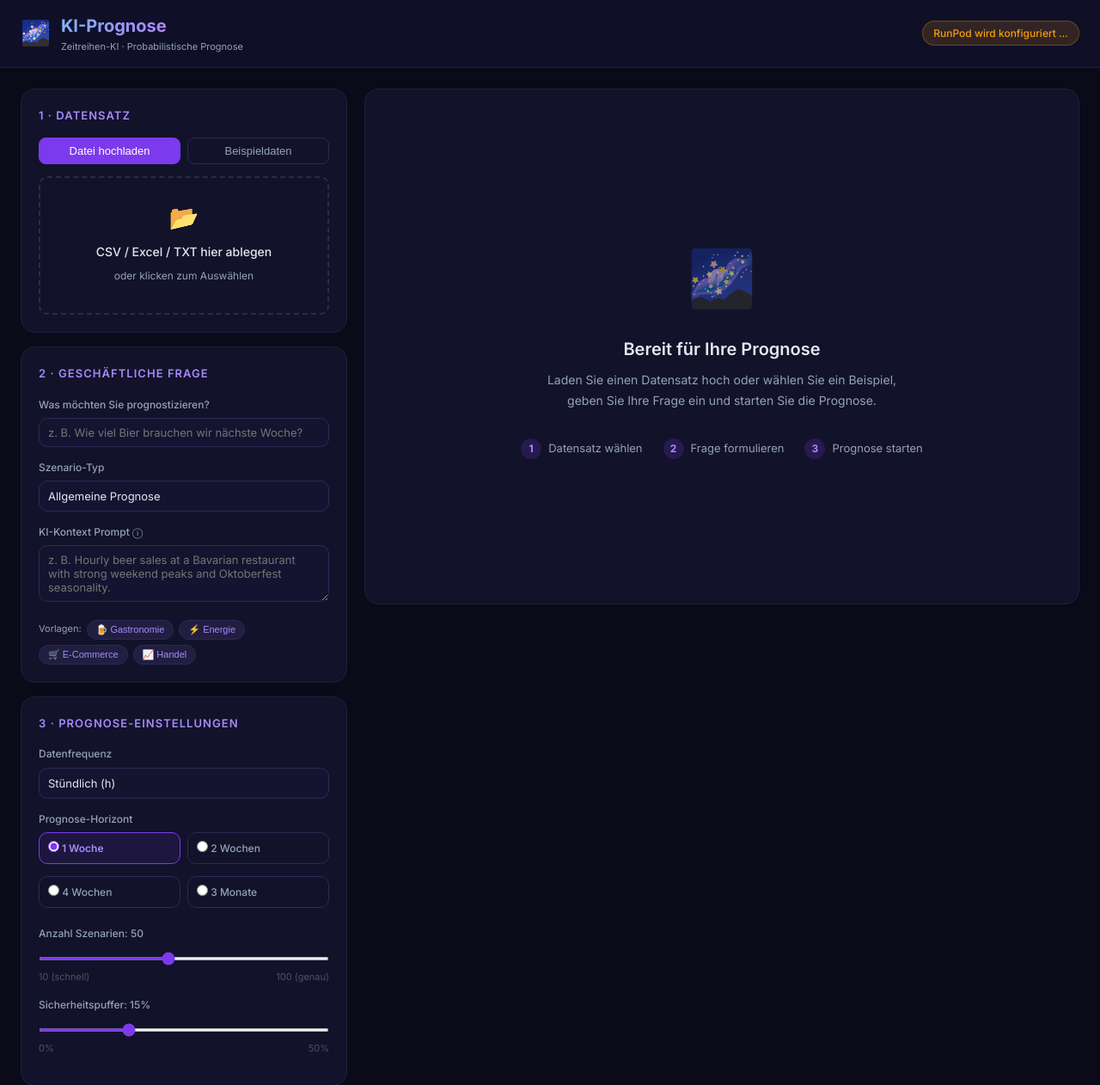
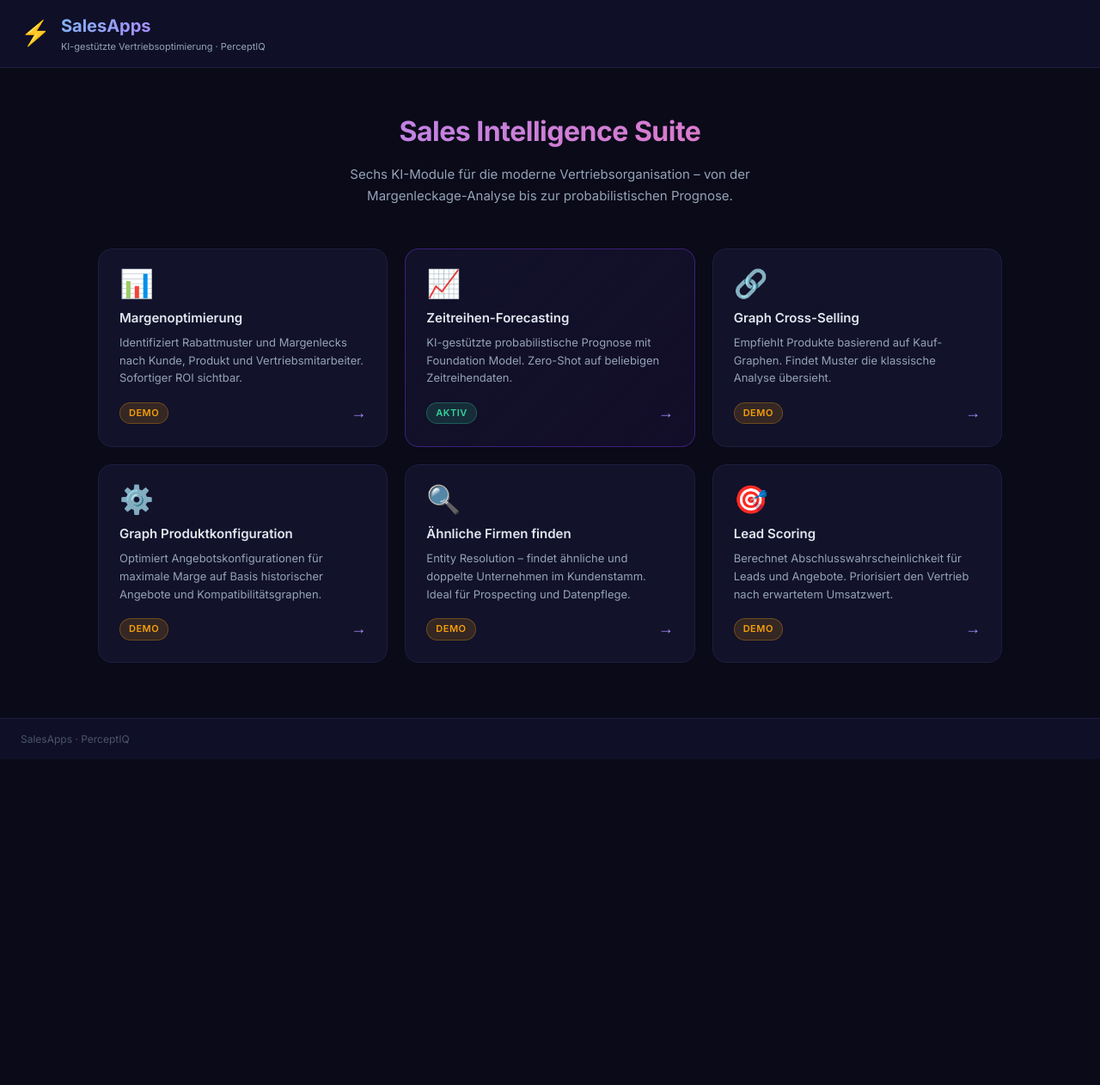
Before and after one commit to SalesIntelligence-Dev/SalesApps, a Flask app: page / in a window 1280 px wide. Shown: the top 1262 px of the page at 86% size. After the commit the page ends 883 px from the top, so only its background shows below. Run offline with Flask 3, Linux system fonts and the light colour scheme; data that the repository does not hold is empty; some libraries are stand-ins or nearby versions.

Commit message:
Add SalesApps homepage with 6 tiles, back navigation, placeholder routes
- home.html: neue Startseite mit 6 Kacheln im Dark-Theme
- coming_soon.html: Platzhalter für noch nicht implementierte Apps
- index.html: Zurück-Navigation zur Übersicht
- style.css: home-grid, home-card, status-badge, back-nav Styles
- app.py: / → home, /forecasting → Aurora-App, 5 Platzhalter-Routes

Co-Authored-By: Claude Sonnet 4.6 <noreply@anthropic.com>

```diff
--- a/app.py
+++ b/app.py
@@ -184,8 +184,38 @@ def _run_forecast_job(job_id: str, df: pd.DataFrame, params: dict):
 # ── Routes ────────────────────────────────────────────────────────────────
 
 @app.route("/")
+def home():
+    return render_template("home.html")
+
+
+@app.route("/forecasting")
 def index():
     return render_template("index.html")
+
+
+@app.route("/margenoptimierung")
+def margenoptimierung():
+    return render_template("coming_soon.html", app_name="Margenoptimierung", icon="📊")
+
+
+@app.route("/cross-selling")
+def cross_selling():
+    return render_template("coming_soon.html", app_name="Graph Cross-Selling", icon="🔗")
+
+
+@app.route("/konfiguration")
+def konfiguration():
+    return render_template("coming_soon.html", app_name="Graph Produktkonfiguration", icon="⚙️")
+
+
+@app.route("/retrieval")
+def retrieval():
+    return render_template("coming_soon.html", app_name="Ähnliche Firmen finden", icon="🔍")
+
+
+@app.route("/lead-scoring")
+def lead_scoring():
+    return render_template("coming_soon.html", app_name="Lead Scoring", icon="🎯")
 
 
 @app.route("/api/health")
--- a/static/css/style.css
+++ b/static/css/style.css
@@ -423,6 +423,119 @@ footer {
   font-size: 11px; color: var(--muted);
 }
 
+/* ══════════════════════════════════════════════════════
+   SALESAPPS – HOMEPAGE
+   ══════════════════════════════════════════════════════ */
+
+.home-main {
+  flex: 1; max-width: 1100px; margin: 0 auto;
+  padding: 48px 24px 64px;
+  width: 100%;
+}
+
+.home-hero {
+  text-align: center; margin-bottom: 48px;
+}
+.home-title {
+  font-size: 32px; font-weight: 700; letter-spacing: -0.5px;
+  background: linear-gradient(135deg, var(--accent2), var(--pink));
+  -webkit-background-clip: text; -webkit-text-fill-color: transparent;
+  background-clip: text; margin-bottom: 12px;
+}
+.home-subtitle {
+  color: var(--sub); font-size: 15px; max-width: 560px;
+  margin: 0 auto; line-height: 1.7;
+}
+
+/* 2×3 Grid */
+.home-grid {
+  display: grid;
+  grid-template-columns: repeat(3, 1fr);
+  gap: 20px;
+}
+@media (max-width: 900px) { .home-grid { grid-template-columns: repeat(2, 1fr); } }
+@media (max-width: 560px) { .home-grid { grid-template-columns: 1fr; } }
+
+.home-card {
+  background: var(--card); border: 1px solid var(--border);
+  border-radius: var(--radius-lg); padding: 24px;
+  display: flex; flex-direction: column; gap: 12px;
+  text-decoration: none; color: var(--text);
+  transition: border-color .2s, transform .2s, box-shadow .2s;
+  cursor: pointer;
+}
+.home-card:hover {
+  border-color: var(--accent); transform: translateY(-3px);
+  box-shadow: 0 8px 32px rgba(124,58,237,0.2);
+}
+.home-card-active {
+  border-color: rgba(124,58,237,0.4);
+  background: linear-gradient(135deg, var(--card), rgba(124,58,237,0.08));
+}
+.home-card-active:hover {
+  border-color: var(--accent2);
+  box-shadow: 0 8px 32px rgba(124,58,237,0.35);
+}
+
+.home-card-icon { font-size: 32px; line-height: 1; }
+.home-card-body { flex: 1; }
+.home-card-title {
+  font-size: 15px; font-weight: 600; margin-bottom: 6px;
+}
+.home-card-desc {
+  font-size: 13px; color: var(--sub); line-height: 1.6;
+}
+.home-card-footer {
+  display: flex; align-items: center; justify-content: space-between;
+  margin-top: 4px;
+}
+.home-card-arrow {
+  color: var(--accent2); font-size: 18px;
+  transition: transform .2s;
+}
+.home-card:hover .home-card-arrow { transform: translateX(4px); }
+
+/* Status Badges */
+.status-badge {
+  font-size: 11px; font-weight: 600; padding: 3px 10px;
+  border-radius: 99px; text-transform: uppercase; letter-spacing: 0.5px;
+}
+.status-aktiv {
+  background: rgba(52,211,153,0.15); color: var(--teal);
+  border: 1px solid rgba(52,211,153,0.3);
+}
+.status-demo {
+  background: rgba(245,158,11,0.15); color: var(--warn);
+  border: 1px solid rgba(245,158,11,0.3);
+}
+.status-bald {
+  background: rgba(74,85,104,0.3); color: var(--muted);
+  border: 1px solid var(--border);
+}
+
+/* Zurück-Navigation für Sub-Apps */
+.back-nav {
+  display: flex; align-items: center; gap: 8px;
+  padding: 10px 20px; background: var(--bg2);
+  border-bottom: 1px solid var(--border);
+  font-size: 13px;
+}
+.back-link {
+  color: var(--accent2); text-decoration: none;
+  display: flex; align-items: center; gap: 6px;
+  transition: color .15s;
+}
+.back-link:hover { color: var(--text); }
+.breadcrumb { color: var(--muted); }
+.breadcrumb span { color: var(--sub); }
+
+/* Homepage Footer */
+.home-footer {
+  background: var(--bg2); border-top: 1px solid var(--border);
+  padding: 14px 24px; text-align: center;
+  font-size: 12px; color: var(--muted);
+}
+
 /* ── HIDDEN ──────────────────────────────────────────── */
 .hidden { display: none !important; }
 
--- /dev/null
+++ b/templates/home.html
@@ -0,0 +1,144 @@
+<!DOCTYPE html>
+<html lang="de">
+<head>
+    <meta charset="UTF-8">
+    <meta name="viewport" content="width=device-width, initial-scale=1.0">
+    <title>SalesApps – KI-gestützte Vertriebsoptimierung</title>
+    <link rel="preconnect" href="https://fonts.googleapis.com">
+    <link href="https://fonts.googleapis.com/css2?family=Inter:wght@300;400;500;600;700&display=swap" rel="stylesheet">
+    <link rel="stylesheet" href="/static/css/style.css?v=3">
+</head>
+<body>
+
+<!-- ══════════════════ HEADER ══════════════════ -->
+<header>
+    <div class="header-inner">
+        <div class="logo">
+            <span class="logo-icon">⚡</span>
+            <div>
+                <div class="logo-title">SalesApps</div>
+                <div class="logo-sub">KI-gestützte Vertriebsoptimierung · PerceptIQ</div>
+            </div>
+        </div>
+    </div>
+</header>
+
+<!-- ══════════════════ MAIN ══════════════════ -->
+<main class="home-main">
+
+    <div class="home-hero">
+        <h1 class="home-title">Sales Intelligence Suite</h1>
+        <p class="home-subtitle">
+            Sechs KI-Module für die moderne Vertriebsorganisation –
+            von der Margenleckage-Analyse bis zur probabilistischen Prognose.
+        </p>
+    </div>
+
+    <div class="home-grid">
+
+        <!-- Kachel 1: Margenoptimierung -->
+        <a href="/margenoptimierung" class="home-card">
+            <div class="home-card-icon">📊</div>
+            <div class="home-card-body">
+                <div class="home-card-title">Margenoptimierung</div>
+                <div class="home-card-desc">
+                    Identifiziert Rabattmuster und Margenlecks nach Kunde,
+                    Produkt und Vertriebsmitarbeiter. Sofortiger ROI sichtbar.
+                </div>
+            </div>
+            <div class="home-card-footer">
+                <span class="status-badge status-demo">Demo</span>
+                <span class="home-card-arrow">→</span>
+            </div>
+        </a>
+
+        <!-- Kachel 2: Forecasting (Aurora – aktiv) -->
+        <a href="/forecasting" class="home-card home-card-active">
+            <div class="home-card-icon">📈</div>
+            <div class="home-card-body">
+                <div class="home-card-title">Zeitreihen-Forecasting</div>
+                <div class="home-card-desc">
+                    KI-gestützte probabilistische Prognose mit Foundation Model.
+                    Zero-Shot auf beliebigen Zeitreihendaten.
+                </div>
+            </div>
+            <div class="home-card-footer">
+                <span class="status-badge status-aktiv">Aktiv</span>
+                <span class="home-card-arrow">→</span>
+            </div>
+        </a>
+
+        <!-- Kachel 3: Cross-Selling -->
+        <a href="/cross-selling" class="home-card">
+            <div class="home-card-icon">🔗</div>
+            <div class="home-card-body">
+                <div class="home-card-title">Graph Cross-Selling</div>
+                <div class="home-card-desc">
+                    Empfiehlt Produkte basierend auf Kauf-Graphen.
+                    Findet Muster die klassische Analyse übersieht.
+                </div>
+            </div>
+            <div class="home-card-footer">
+                <span class="status-badge status-demo">Demo</span>
+                <span class="home-card-arrow">→</span>
+            </div>
+        </a>
+
+        <!-- Kachel 4: Produktkonfiguration -->
+        <a href="/konfiguration" class="home-card">
+            <div class="home-card-icon">⚙️</div>
+            <div class="home-card-body">
+                <div class="home-card-title">Graph Produktkonfiguration</div>
+                <div class="home-card-desc">
+                    Optimiert Angebotskonfigurationen für maximale Marge
+                    auf Basis historischer Angebote und Kompatibilitätsgraphen.
+                </div>
+            </div>
+            <div class="home-card-footer">
+                <span class="status-badge status-demo">Demo</span>
+                <span class="home-card-arrow">→</span>
+            </div>
+        </a>
+
+        <!-- Kachel 5: Retrieval -->
+        <a href="/retrieval" class="home-card">
+            <div class="home-card-icon">🔍</div>
+            <div class="home-card-body">
+                <div class="home-card-title">Ähnliche Firmen finden</div>
+                <div class="home-card-desc">
+                    Entity Resolution – findet ähnliche und doppelte Unternehmen
+                    im Kundenstamm. Ideal für Prospecting und Datenpflege.
+                </div>
+            </div>
+            <div class="home-card-footer">
+                <span class="status-badge status-demo">Demo</span>
+                <span class="home-card-arrow">→</span>
+            </div>
+        </a>
+
+        <!-- Kachel 6: Lead Scoring -->
+        <a href="/lead-scoring" class="home-card">
+            <div class="home-card-icon">🎯</div>
+            <div class="home-card-body">
+                <div class="home-card-title">Lead Scoring</div>
+                <div class="home-card-desc">
+                    Berechnet Abschlusswahrscheinlichkeit für Leads und Angebote.
+                    Priorisiert den Vertrieb nach erwartetem Umsatzwert.
+                </div>
+            </div>
+            <div class="home-card-footer">
+                <span class="status-badge status-demo">Demo</span>
+                <span class="home-card-arrow">→</span>
+            </div>
+        </a>
+
+    </div><!-- /.home-grid -->
+
+</main>
+
+<footer class="home-footer">
+    <span>SalesApps · PerceptIQ</span>
+</footer>
+
+</body>
+</html>
--- a/templates/index.html
+++ b/templates/index.html
@@ -10,6 +10,12 @@
     <link rel="stylesheet" href="/static/css/style.css?v=2">
 </head>
 <body>
+<!-- ══════════════════ BACK NAV ══════════════════ -->
+<div class="back-nav">
+    <a href="/" class="back-link">← Zurück zur Übersicht</a>
+    <span class="breadcrumb">/ <span>Zeitreihen-Forecasting</span></span>
+</div>
+
 <!-- ══════════════════ HEADER ══════════════════ -->
 <header>
     <div class="header-inner">
```
Also changed, not shown: templates/coming_soon.html (added, +43 -0 lines).
